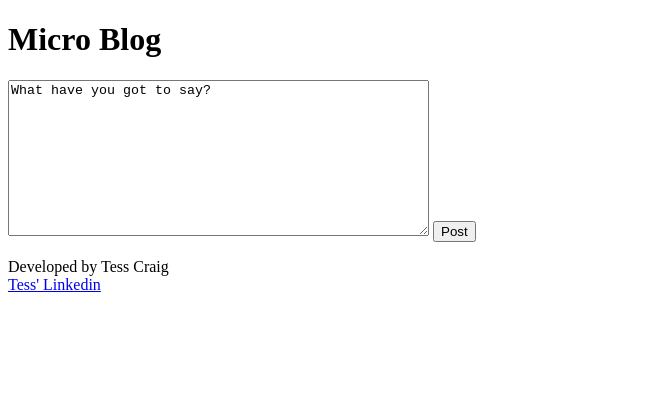
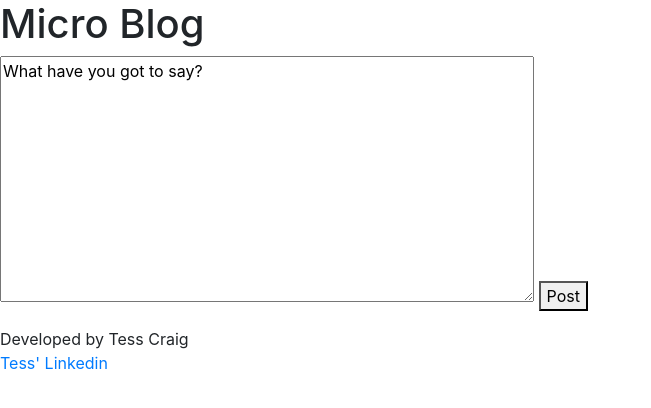
Before and after one commit to TessACraig89/u1w2d2_homework_microblog, a plain HTML site: page index.html in a window 1280 px wide. Shown: the whole page, without its empty margins (0-651 px from the left). Drawn offline with nearby package versions, Linux system fonts and the light colour scheme.

Commit message:
Commit 9 - adds Bootstrap

```diff
--- a/index.html
+++ b/index.html
@@ -3,6 +3,7 @@
   <head>
     <meta charset="utf-8">
     <title>Micro Blog</title>
+    <link rel="stylesheet" href="https://maxcdn.bootstrapcdn.com/bootstrap/4.0.0-beta.2/css/bootstrap.min.css" integrity="sha384-PsH8R72JQ3SOdhVi3uxftmaW6Vc51MKb0q5P2rRUpPvrszuE4W1povHYgTpBfshb" crossorigin="anonymous">
     <link rel="stylesheet" href="style.css" type="text/css">
   </head>
   <body>
```
